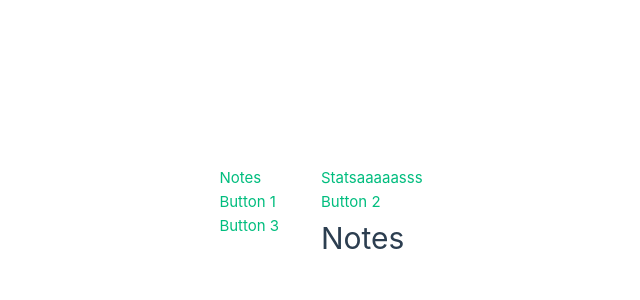
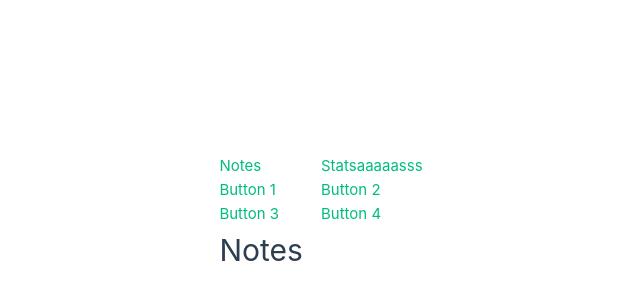
Before and after one commit to memorah/vue-composition-api-noteAPP, a Vue app: page / in a window 1280 px wide. Shown: the part 186-486 px from the top of the page, without its empty margins (319-959 px from the left). Built offline with nearby package versions, Linux system fonts and the light colour scheme.

Commit message:
edit app

```diff
--- a/src/App.vue
+++ b/src/App.vue
@@ -4,6 +4,7 @@
   <router-link to="/test">Button 1</router-link>
   <router-link to="/button2">Button 2</router-link>
   <router-link to="/button3">Button 3</router-link>
+  <router-link to="/button4">Button 4</router-link>
   <RouterView />
 </template>
 
```
